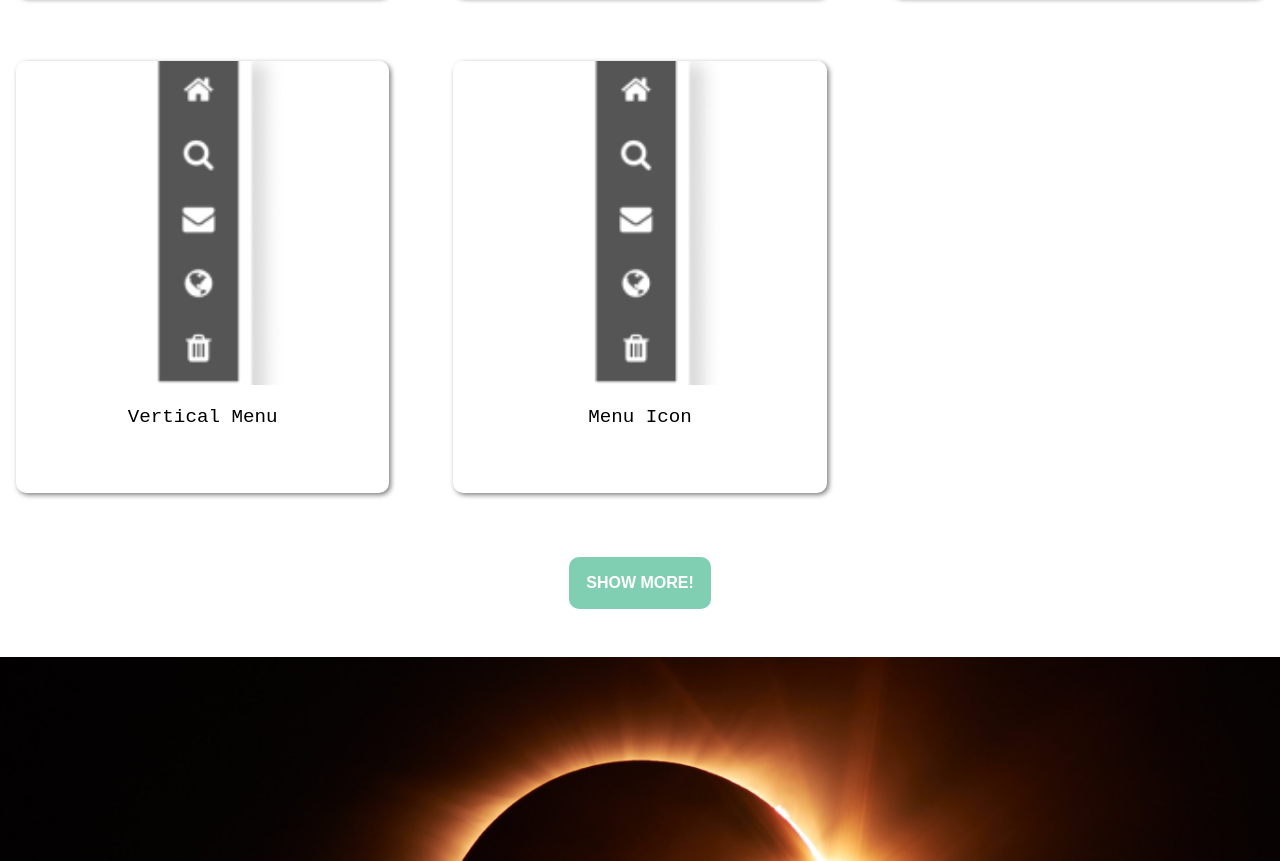
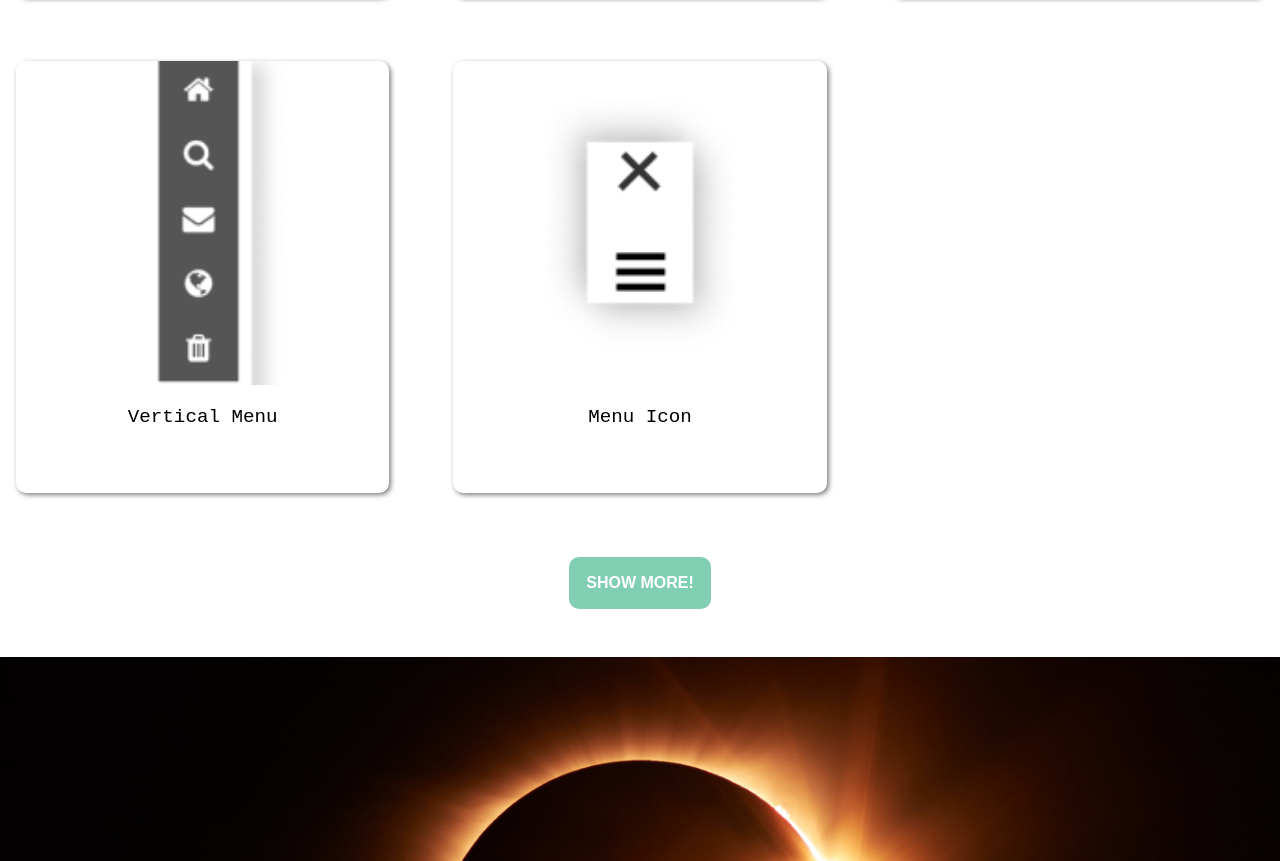
Before and after one commit to Veer16/sample-project, a plain HTML site: page index.html in a window 1280 px wide. Shown: the part 1207-2068 px from the top of the page. Drawn offline with Linux system fonts and the light colour scheme.

Commit message:
image name changed, foolish me

```diff
--- a/index.html
+++ b/index.html
@@ -73,7 +73,7 @@
 
             <a href="#" target="_blank" class="project project-tile">
                 <img class="project-image"
-                    src="./img/project-3.png"
+                    src="./img/project-4.png"
                     alt="project" />
                 <p class="project-title">
                     Menu Icon
```
